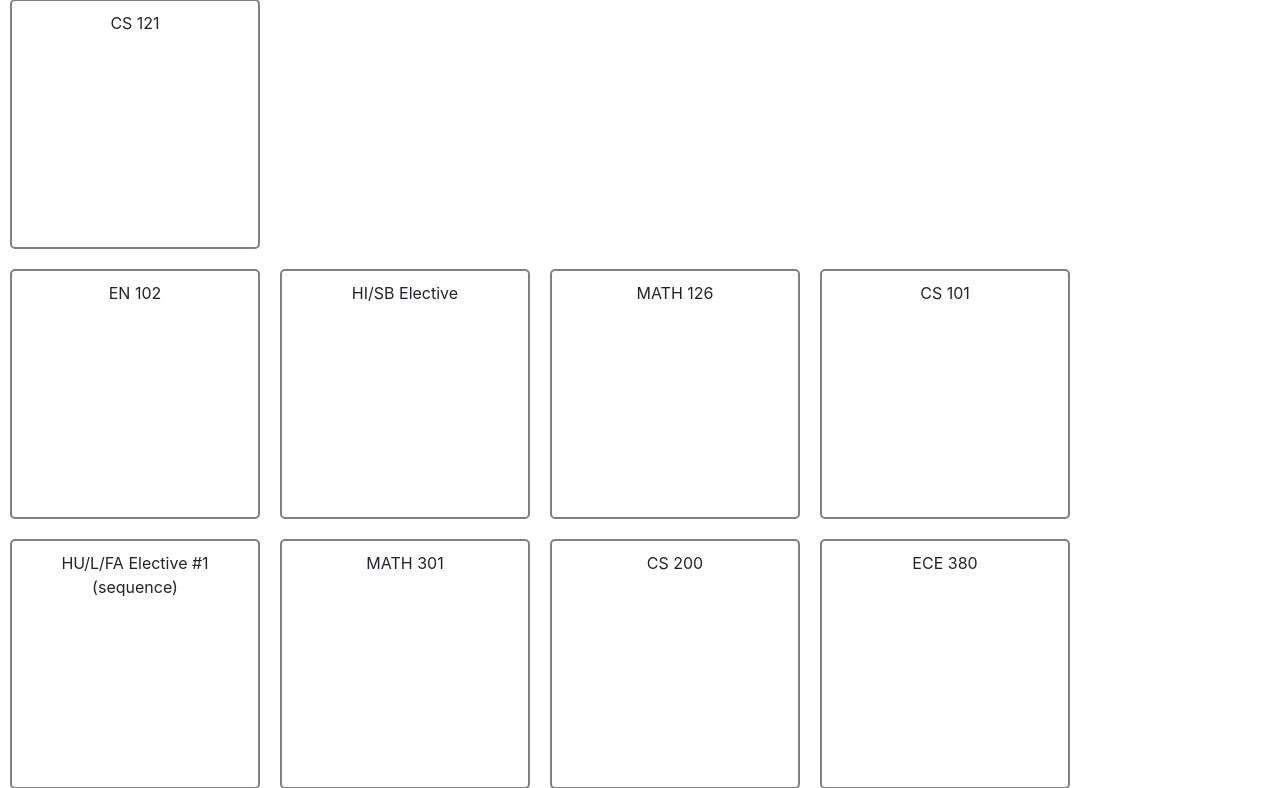
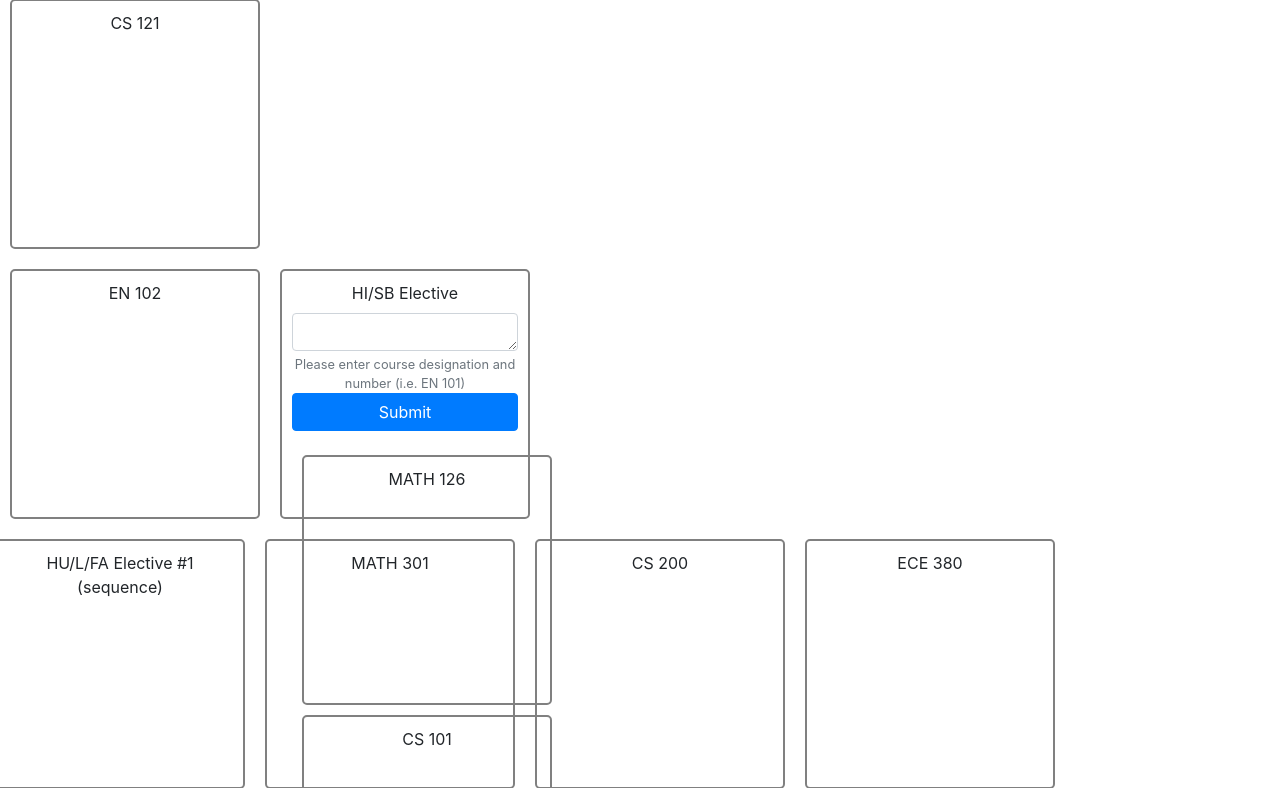
Before and after one commit to cmbaumann/uflow, a Flask app: page /flowchart in a window 1280 px wide. Shown: the part 515-1303 px from the top of the page. Run offline with Flask 2, Linux system fonts and the light colour scheme; the visitor is signed in with stand-in values (Sample User, id 1); some libraries are stand-ins or nearby versions.

Commit message:
adding html content

```diff
--- a/sourcecode/templates/flowchart.html
+++ b/sourcecode/templates/flowchart.html
@@ -161,13 +161,18 @@
               </select>
         </div>
         <div class="column course" id="7" onclick="change('7')">
-            HI/SB Elective<br>
-            <select hidden name="d7" class="form-select form-select-sm" id="d7" aria-label=".form-select-sm example">
-                <option selected></option>
-                <option value="taken">Taken</option>
-                <option value="inprogress">In Progress</option>
-                <option value="future">Future</option>
-              </select>
+        <!--create text area box to fill out elective-->
+        <div class="form-outline w-100 mb-4" id="7Box">
+            <label for="fillOutElective">HI/SB Elective</label>
+
+            <!-- if no elective has been filled out yet (checking the database)-->
+            <textarea class="form-control" id="fillOutElective" rows="1"></textarea>
+            <small id="7ElecitveHelp" class="form-text text-muted">Please enter course designation and number (i.e. EN 101)</small>
+            <button type="submit" name="7Submit" value="7Submit" class="btn btn-primary btn-block mb-4" id="7Submit">Submit</button>
+
+            <!-- else if elective information exists / has been submitted: offer an edit button -->
+            <h3 id="7OutputElective"></h3>
+            <button type="submit" name="7Edit" value="7Edit" class="btn btn-primary btn-block mb-4" id="7Edit" hidden>Edit Elective</button>
         </div>
         <div class="column course" id="8" onclick="change('8')">
             MATH 126<br>
```
